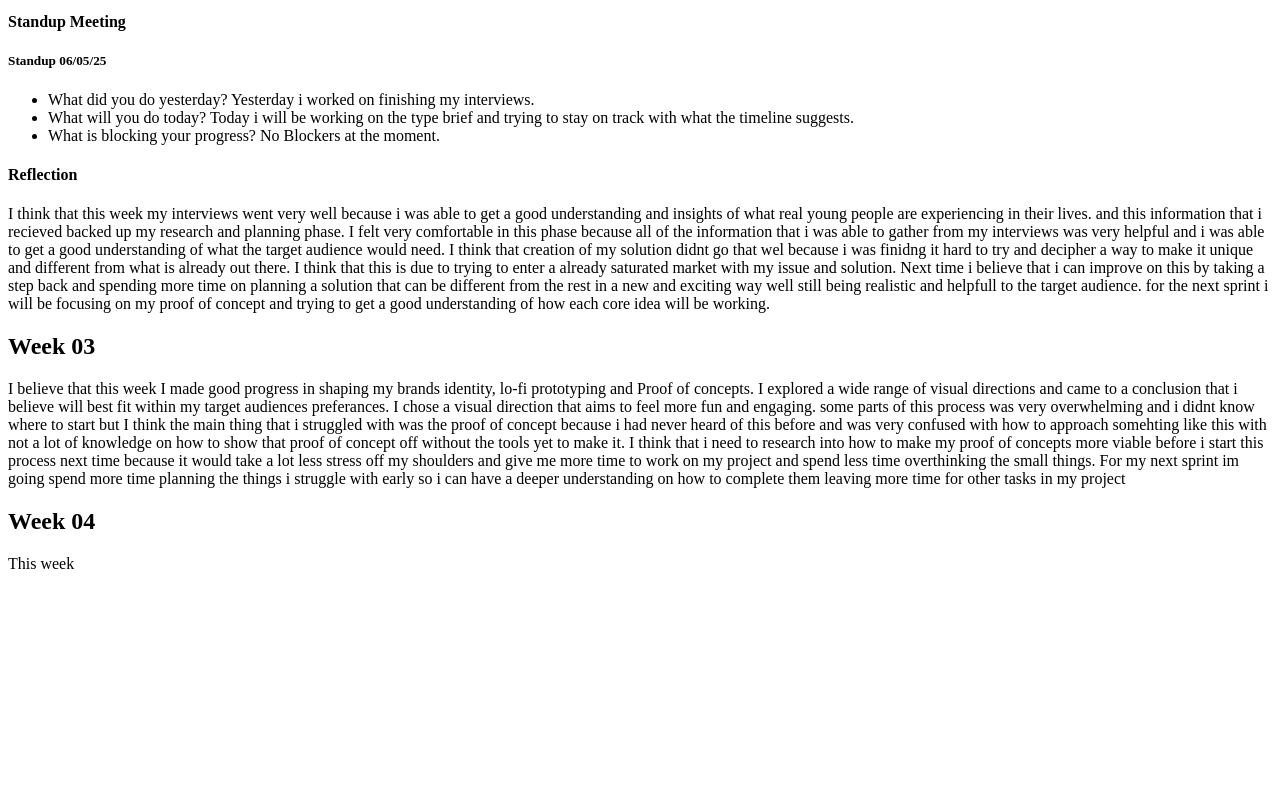
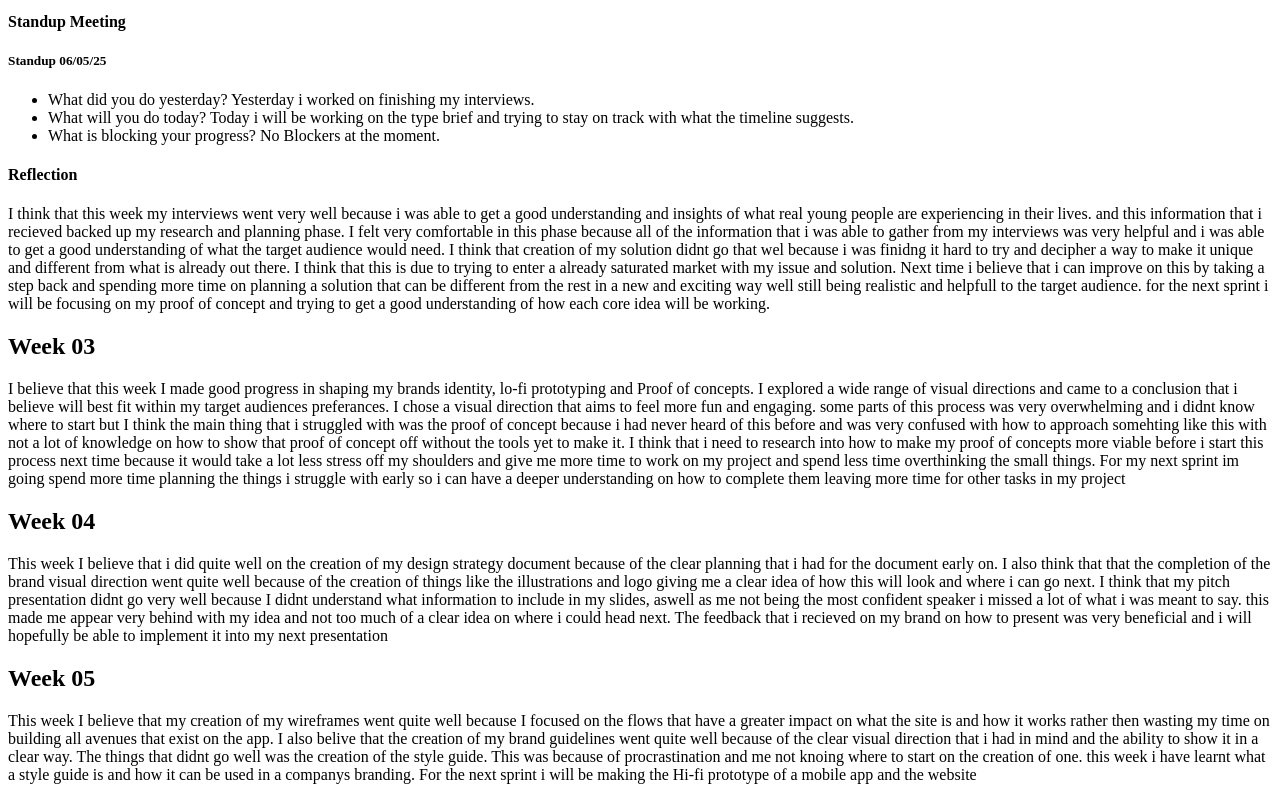
Before and after one commit to Corey-AH/my-blog, a plain HTML site: page index.html in a window 1280 px wide. Shown: the part 331-1131 px from the top of the page. Before the commit the page ends 920 px from the top, so only its background shows below. Drawn offline with Linux system fonts and the light colour scheme.

Commit message:
Week 5 Reflection

```diff
--- a/index.html
+++ b/index.html
@@ -29,10 +29,18 @@
     </p>
 
     <h2>Week 03</h2>
-    <p>I believe that this week I made good progress in shaping my brands identity, lo-fi prototyping and Proof of concepts. I explored a wide range of visual directions and came to a conclusion that i believe will best fit within my target audiences preferances. I chose a visual direction that aims to feel more fun and engaging. some parts of this process was very overwhelming and i didnt know where to start but I think the main thing that i struggled with was the proof of concept because i had never heard of this before and was very confused with how to approach somehting like this with not a lot of knowledge on how to show that proof of concept off without the tools yet to make it. I think that i need to research into how to make my proof of concepts more viable before i start this process next time because it would take a lot less stress off my shoulders and give me more time to work on my project and spend less time overthinking the small things. For my next sprint im going spend more time planning the things i struggle with early so i can have a deeper understanding on how to complete them leaving more time for other tasks in my project</p>
+    <p>
+        I believe that this week I made good progress in shaping my brands identity, lo-fi prototyping and Proof of concepts. I explored a wide range of visual directions and came to a conclusion that i believe will best fit within my target audiences preferances. I chose a visual direction that aims to feel more fun and engaging. some parts of this process was very overwhelming and i didnt know where to start but I think the main thing that i struggled with was the proof of concept because i had never heard of this before and was very confused with how to approach somehting like this with not a lot of knowledge on how to show that proof of concept off without the tools yet to make it. I think that i need to research into how to make my proof of concepts more viable before i start this process next time because it would take a lot less stress off my shoulders and give me more time to work on my project and spend less time overthinking the small things. For my next sprint im going spend more time planning the things i struggle with early so i can have a deeper understanding on how to complete them leaving more time for other tasks in my project</p>
 
     <h2>Week 04</h2>
-    <p>This week </p>
+    <p>
+        This week I believe that i did quite well on the creation of my design strategy document because of the clear planning that i had for the document early on. I also think that that the completion of the brand visual direction went quite well because of the creation of things like the illustrations and logo giving me a clear idea of how this will look and where i can go next. I think that my pitch presentation didnt go very well because I didnt understand what information to include in my slides, aswell as me not being the most confident speaker i missed a lot of what i was meant to say. this made me appear very behind with my idea and not too much of a clear idea on where i could head next. The feedback that i recieved on my brand on how to present was very beneficial and i will hopefully be able to implement it into my next presentation
+    </p>
+
+    <h2>Week 05</h2>
+    <p>
+        This week I believe that my creation of my wireframes went quite well because I focused on the flows that have a greater impact on what the site is and how it works rather then wasting my time on building all avenues that exist on the app. I also belive that the creation of my brand guidelines went quite well because of the clear visual direction that i had in mind and the ability to show it in a clear way. The things that didnt go well was the creation of the style guide. This was because of procrastination and me not knoing where to start on the creation of one. this week i have learnt what a style guide is and how it can be used in a companys branding. For the next sprint i will be making the Hi-fi prototype of a mobile app and the website
+    </p>
 
 </body>
 </html>
```
